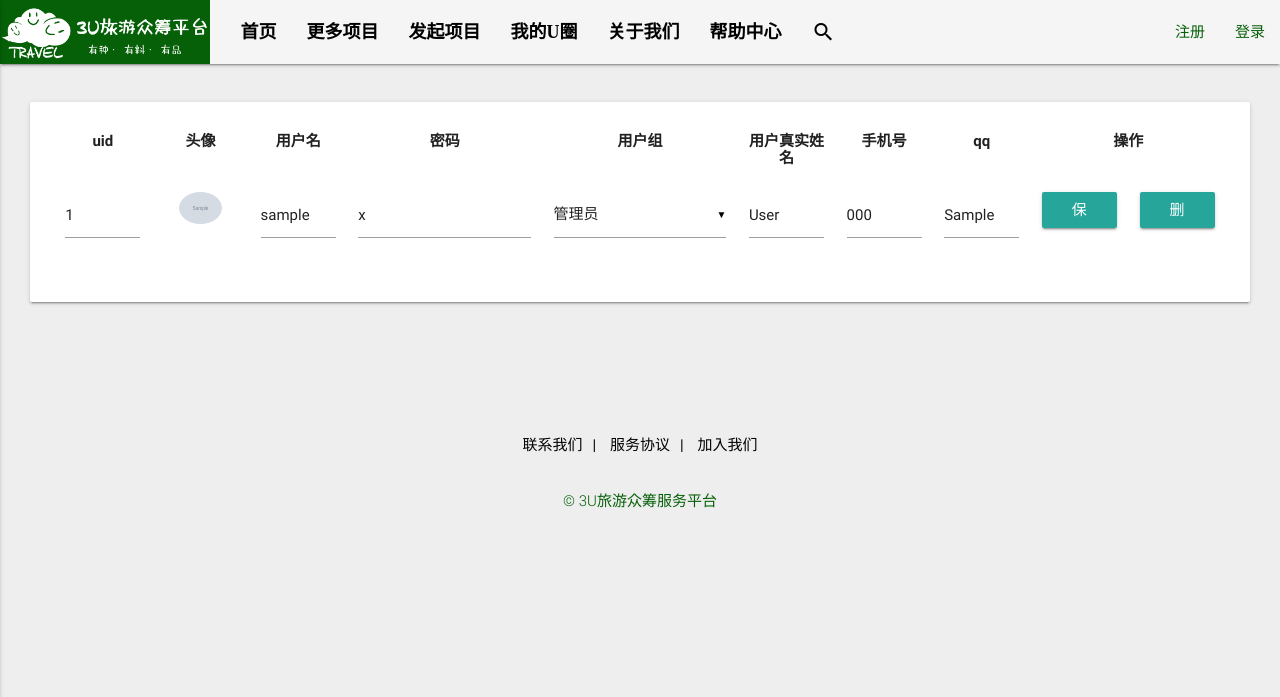
After one commit to OhYee/3U-Tourism-Crowdfunding, a Flask app: template application/templates/admin.html in a window 1280 px wide. The commit adds this page. Shown: the top 697 px of the page. Run offline with Flask 2, Linux system fonts and the light colour scheme; the template is opened without the code that fills it: most values are stand-ins (such as "Sample title", 1, 10 or a date in 2020); grey boxes marked "Sample" are stand-in pictures.

Commit message:
管理员界面 个人设置

```diff
--- a/application/gettime.py
+++ b/application/gettime.py
@@ -1,7 +1,5 @@
 import time
 import os
 
-
-
 def gettime():
     return time.strftime('%Y-%m-%d %H:%M:%S',time.localtime(time.time()))
--- a/application/static/css/local.css
+++ b/application/static/css/local.css
@@ -22,7 +22,7 @@ body{
 .bold{
     font-weight: bold;
 }
-nav ul a {
+nav ul.mainnav a {
     font-family: "幼圆";
     font-weight: bold;
     font-size: large ;
--- /dev/null
+++ b/application/templates/admin.html
@@ -0,0 +1,94 @@
+{% extends "layout/layout.html" %} {% block title %} 管理员 {% endblock %} {% block content %}
+<div class="outer-around">
+    <div class="card-panel hoverable">
+        <div class="row">
+            <div class="col s1">
+                <h6 class="bold center-align">uid</h6>
+            </div>
+            <div class="col s1">
+                <h6 class="bold center-align">头像</h6>
+            </div>
+            <div class="col s1">
+                <h6 class="bold center-align">用户名</h6>
+            </div>
+            <div class="col s2">
+                <h6 class="bold center-align">密码</h6>
+            </div>
+            <div class="col s2">
+                <h6 class="bold center-align">用户组</h6>
+            </div>
+            <div class="col s1">
+                <h6 class="bold center-align">用户真实姓名</h6>
+            </div>
+            <div class="col s1">
+                <h6 class="bold center-align">手机号</h6>
+            </div>
+            <div class="col s1">
+                <h6 class="bold center-align">qq</h6>
+            </div>
+            <div class="col s2">
+                <h6 class="bold center-align">操作</h6>
+            </div>
+        </div>
+        {% for user in allUsers %}
+
+        <div class="row">
+            <form action="/admin_user_update/" method="post">
+                <div class="col s1">
+                    <input name="username" type="text" class="validate" value="{{ user['uid'] }}">
+                </div>
+                <div class="col s1">
+                    <img class="circle materialboxed" height=32px style="margin:auto" src="{{ user['avatar'] }}">
+                </div>
+                <div class="col s1">
+                    <input name="username" type="text" class="validate" value="{{ user['username'] }}">
+                </div>
+                <div class="col s2">
+                    <input name="password" type="text" class="validate" value="{{ user['password'] }}">
+                </div>
+                <div class="col s2">
+                    <select name="usergroup" type="select">
+                        <option value="0" {% if user[ 'usergroup']=='0' %}selected{% endif %}>管理员</option>
+                        <option value="1" {% if user[ 'usergroup']=='1' %}selected{% endif %}>注册用户</option>
+                        <option value="2" {% if user[ 'usergroup']=='2' %}selected{% endif %}>实名用户</option>
+                    </select>
+                </div>
+                <div class="col s1">
+                    <input name="realname" type="text" class="validate" value="{{ user['realname'] }}">
+                </div>
+                <div class="col s1">
+                    <input name="phone" type="text" class="validate" value="{{ user['phone'] }}">
+                </div>
+                <div class="col s1">
+                    <input name="qq" type="text" class="validate" value="{{ user['qq'] }}">
+                </div>
+
+                <div class="col s1">
+                    <button class="btn waves-effect waves-light" type="submit" name="action">保存
+                    </button>
+                </div>
+            </form>
+            <form action="/admin_user_del/" method="post">
+                <div class="col s1">
+                    <input name="uid" type="hidden" class="validate" value="{{ user['uid'] }}">
+                    <button class="btn waves-effect waves-light" type="submit" name="action">删除
+                    </button>
+                </div>
+            </form>
+        </div>
+
+        {% endfor %} {{ message | safe }}
+    </div>
+</div>
+</div>
+
+
+</div>
+
+{% endblock %} {% block script %}
+<script>
+    $(document).ready(function () {
+        $('select').material_select();
+    });
+
+</script> {% endblock %}
--- a/application/templates/layout/header.html
+++ b/application/templates/layout/header.html
@@ -36,28 +36,36 @@
                 </ul>
             </div>
 
-            <div class="right" style="padding-right:10px">
-                {% if session['user'] %}
-
-                <div class="row">
-                    <div class="col s4 valign-wrapper">
-                        <a href="/config/">
-                            <img class="valign circle" style="margin:10px" height="42px" src="{{ session['user']['avatar'] }}">
+            <div class="right">
+                <ul>
+                    {% if session['user'] %}
+                    <li class="valign-wrapper" style="width:64px">
+                        <a href="/config/" class="valign">
+                            <img class="circle responsive-img valign" style="margin:10px 0 -10px 0" src="{{ session['user']['avatar'] }}">
                         </a>
-                    </div>
-
-                    <div class="col s8 ">
+                    </li>
+                    <li>
                         <a href="/config/" class="black-text ">{{ session['user']['username'] }}</a>
-                        <a href="/logout/ " class="blue-text ">退出登陆</a>
-                    </div>
-                    {% else %}
-                    <a class="uuu-text " href="/register ">注册</a>
-                    <a class="uuu-text " href="/login ">登录</a>
+                    </li>
+                    {% if session['user']['usergroup'] == '0' %}
+                    <li>
+                        <a href="/admin/" class="blue-text">管理员界面</a>
+                    </li>
                     {% endif %}
-                </div>
+                    <li>
+                        <a href="/logout/ " class="blue-text">退出登陆</a>
+                    </li>
             </div>
-
-
+            {% else %}
+            <li>
+                <a class="uuu-text " href="/register ">注册</a>
+            </li>
+            <li>
+                <a class="uuu-text " href="/login ">登录</a>
+            </li>
+            {% endif %}
+            </ul>
+        </div>
     </nav>
 
 
--- a/application/init.sql
+++ b/init.sql
@@ -2,7 +2,7 @@ create table user(
     uid         int     not null,   -- 用户id
     username    text    not null,   -- 用户名
     password    text    not null,   -- 密码
-    usergroup   text,               -- 用户组 0管理员 1注册用户 2实名用户
+    usergroup   text    not null,   -- 用户组 0管理员 1注册用户 2实名用户
     qq          text,               -- qq
     phone       text,               -- 手机号
     avatar      text    not null,   -- 头像地址
```
Also changed, not shown: application/sql.py (+60 -6 lines), application/templates/config.html (+41 -9 lines), application/views.py (+56 -3 lines), application/static/uploads/1510835524.7077317logo.png (added), application/static/uploads/1510845973.970623eli.png (added), sql.db, 2 other files.
